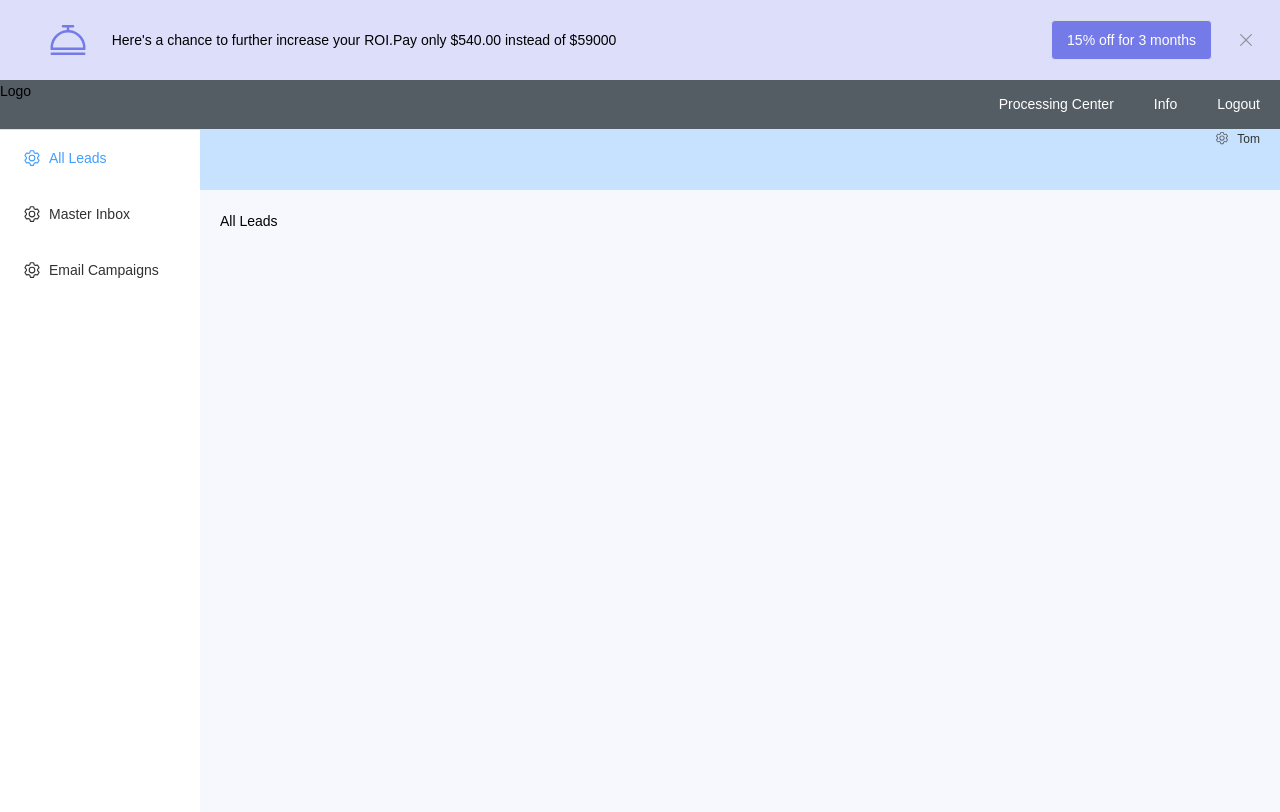
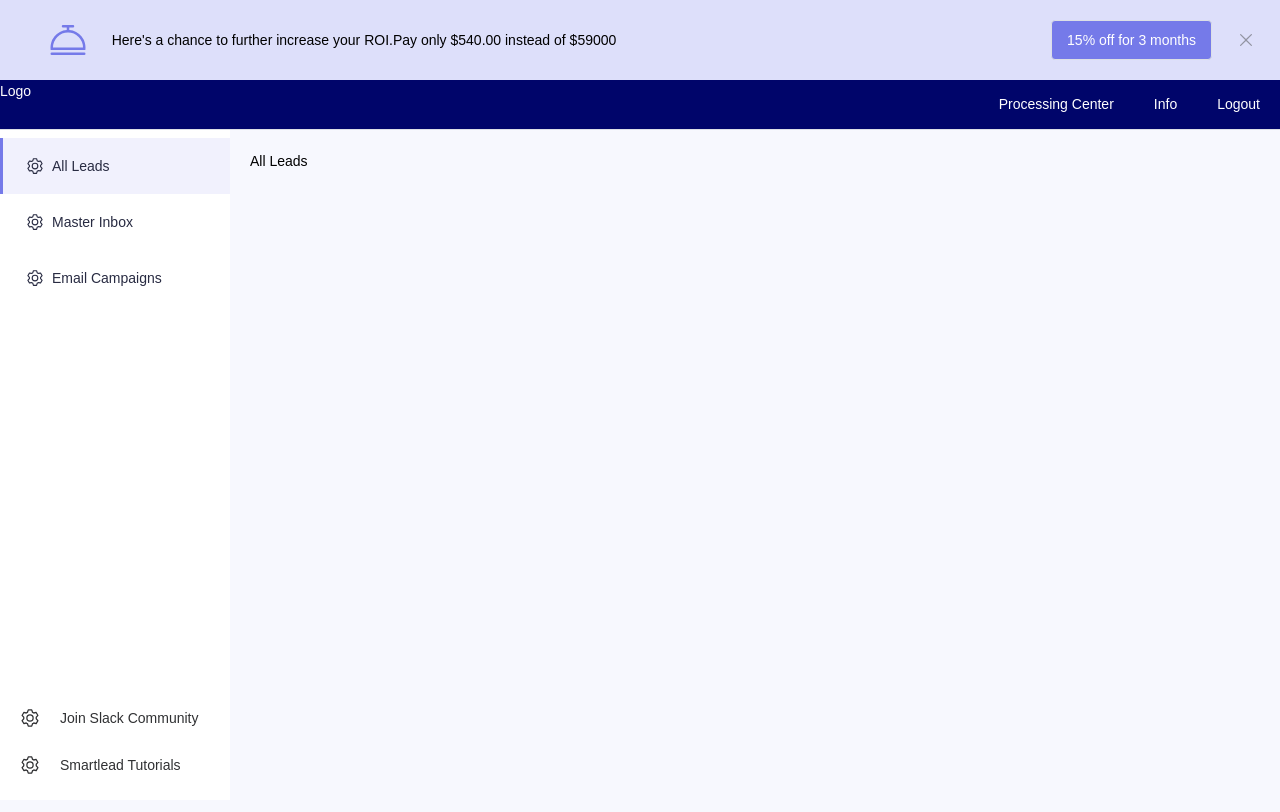
Before and after one commit to Manu-jayaprakash/smart-lead-ai, a Vue app: page / in a window 1280 px wide. Both pictures are taken after a click on the button "Sign in". Shown: the top 812 px of the page. Built offline with nearby package versions, Linux system fonts and the light colour scheme.

Commit message:
add aside menu footer

```diff
--- a/src/assets/utility.scss
+++ b/src/assets/utility.scss
@@ -3,6 +3,12 @@
 }
 .column {
   flex-direction: column;
+}
+.justify-center {
+  justify-content: center;
+}
+.align-center {
+  align-items: center;
 }
 .width-100 {
   width: 100%;
--- a/src/components/common/NavigationBar.vue
+++ b/src/components/common/NavigationBar.vue
@@ -1,9 +1,9 @@
 <template>
   <el-menu
     mode="horizontal"
-    background-color="#545c64"
+    background-color="#00056A"
     text-color="#fff"
-    active-text-color="#ffd04b"
+    active-text-color="#fff"
     :ellipsis="false"
   >
     <div class="navigation-bar__logo">Logo</div>
@@ -35,6 +35,7 @@ const handleLogout = () => {
 .navigation-bar__logo {
   margin-right: auto;
   cursor: pointer;
+  color: white;
 }
 .el-menu--horizontal {
   --el-menu-horizontal-height: 50px;
--- a/src/layout/DashboardLayout.vue
+++ b/src/layout/DashboardLayout.vue
@@ -1,9 +1,12 @@
 <template>
   <el-container class="dashboard-layout__container">
-    <el-aside width="200px">
-      <el-scrollbar>
-        <el-menu :default-active="$route.name" router>
-          <el-menu-item :index="RouteNames.ALL_LEADS" :route="{ name: RouteNames.ALL_LEADS }">
+    <el-aside width="230px" class="dashboard-layout__container-aside">
+      <el-menu :default-active="$route.name" router text-color="#282B42">
+        <el-menu-item
+          :index="RouteNames.ALL_LEADS"
+          :route="{ name: RouteNames.ALL_LEADS }"
+          class="mt-sm"
+        >
           <el-icon><setting /></el-icon>
           <span>All Leads</span>
         </el-menu-item>
@@ -19,28 +22,21 @@
           <span>Email Campaigns</span>
         </el-menu-item>
       </el-menu>
-      </el-scrollbar>
+
+      <div class="aside-menu__footer">
+        <div class="flex align-center cursor-pointer" @click="handleRedirection">
+          <el-icon :size="20"><setting /></el-icon>
+          Join Slack Community
+        </div>
+
+        <div class="flex align-center cursor-pointer mt-lg mb-lg" @click="handleRedirection">
+          <el-icon :size="20"><setting /></el-icon>
+          Smartlead Tutorials
+        </div>
+      </div>
     </el-aside>
 
     <el-container>
-      <el-header style="text-align: right; font-size: 12px">
-        <div class="toolbar">
-          <el-dropdown>
-            <el-icon style="margin-right: 8px; margin-top: 1px">
-              <setting />
-            </el-icon>
-            <template #dropdown>
-              <el-dropdown-menu>
-                <el-dropdown-item>View</el-dropdown-item>
-                <el-dropdown-item>Add</el-dropdown-item>
-                <el-dropdown-item>Delete</el-dropdown-item>
-              </el-dropdown-menu>
-            </template>
-          </el-dropdown>
-          <span>Tom</span>
-        </div>
-      </el-header>
-
       <el-main>
         <el-scrollbar>
           <RouterView />
@@ -53,6 +49,10 @@
 <script lang="ts" setup>
 import { Setting } from '@element-plus/icons-vue'
 import { RouteNames } from '@/router/constants/RouteNames'
+
+const handleRedirection = () => {
+  window.open('https://google.com')
+}
 </script>
 
 <style scoped lang="scss">
@@ -65,23 +65,39 @@ import { RouteNames } from '@/router/constants/RouteNames'
 .dashboard-layout__container .el-aside {
   color: var(--el-text-color-primary);
   background: white;
-  height: 100vh;
+  height: calc(100vh - 130px);
 }
 
 .dashboard-layout__container .el-menu {
   border-right: none;
+  .el-menu-item {
+    padding-left: 0;
+    .el-icon {
+      margin-left: 1.25rem;
+    }
+    &::before {
+      content: '';
+      width: 3px;
+      height: 100%;
+    }
+  }
+  .is-active {
+    background: #757ae91a;
+    color: #282b42;
+    &::before {
+      background: #757ae9;
+    }
+  }
+}
+.dashboard-layout__container-aside {
+  position: relative;
 }
 
-/*
-
-.layout-container-demo .el-main {
-  padding: 0;
+.aside-menu__footer {
+  position: absolute;
+  bottom: 0;
+  .el-icon {
+    margin: 0 20px;
   }
-.layout-container-demo .toolbar {
-  display: inline-flex;
-  align-items: center;
-  justify-content: center;
-  height: 100%;
-  right: 20px;
-} */
+}
 </style>
```
Lines whose indentation alone changed are shown as unchanged.
